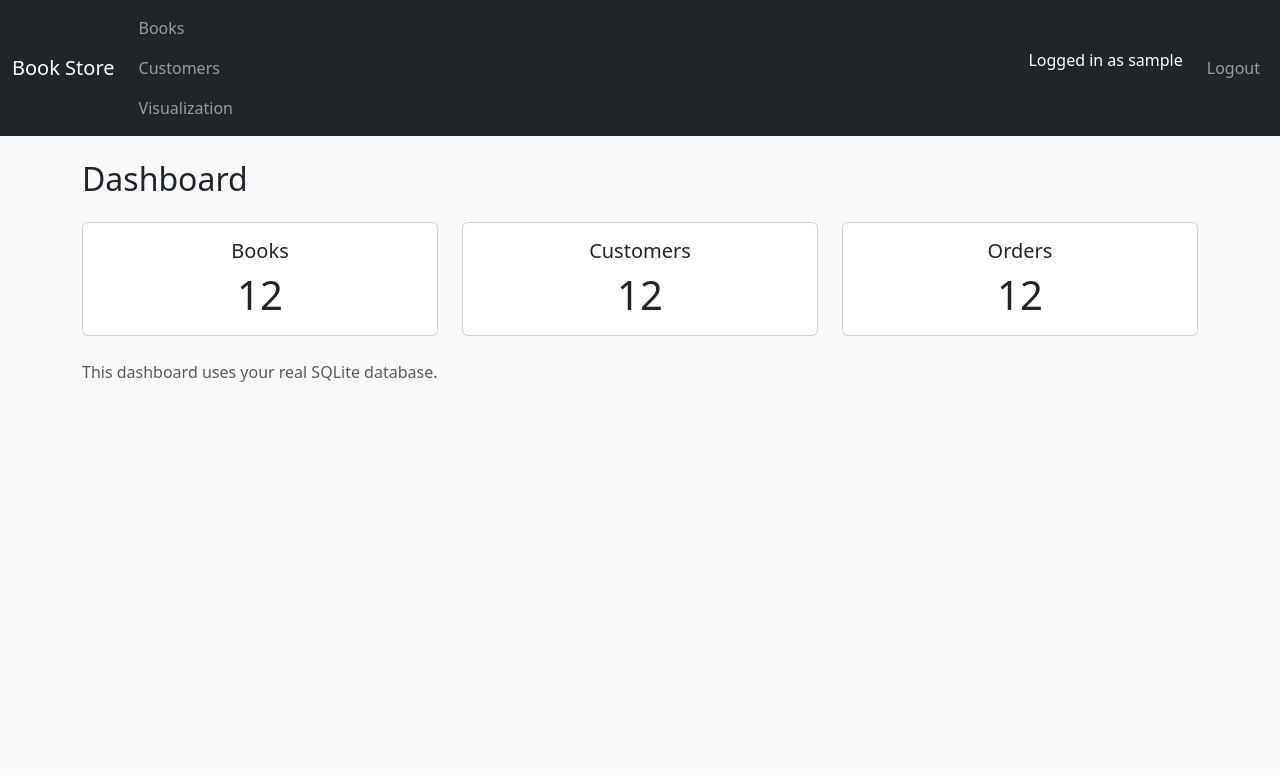
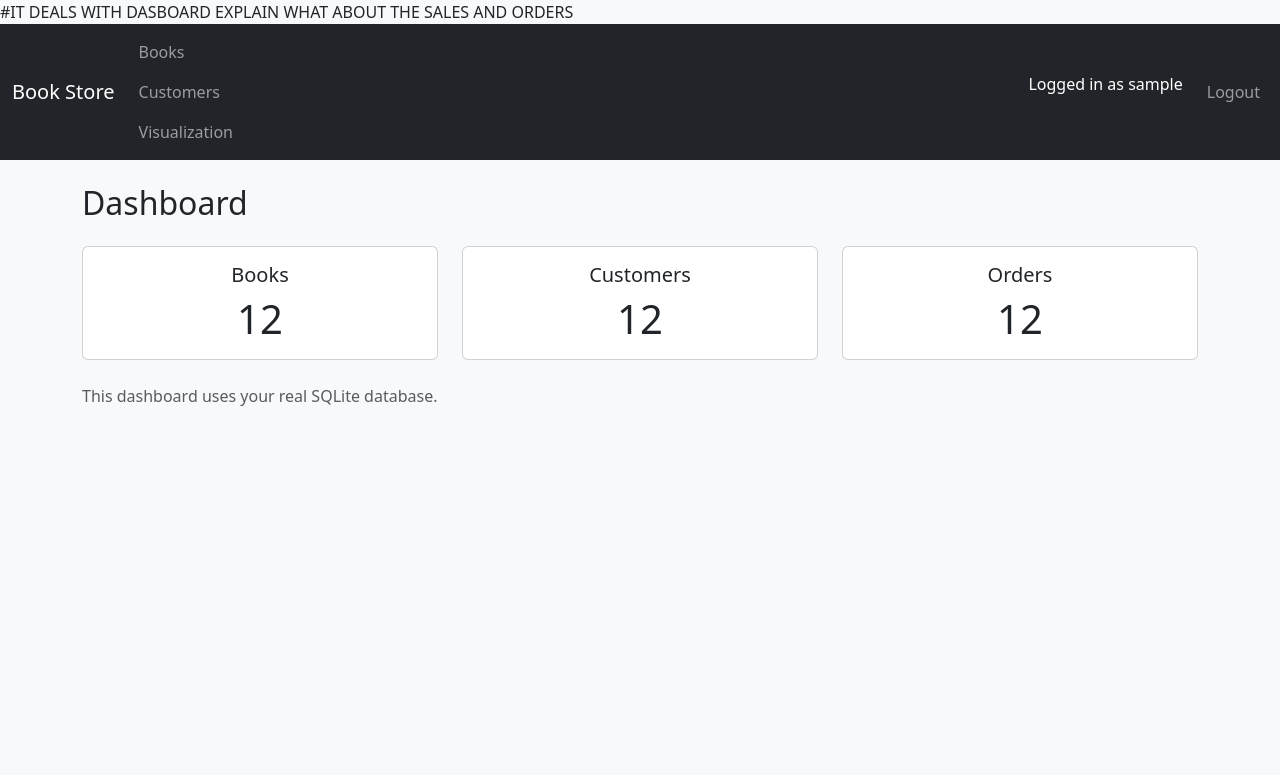
Before and after one commit to Ghc3902/BookStore, a Flask app: page / in a window 1280 px wide. Shown: the top 775 px of the page. Run offline with Flask 3, Linux system fonts and the light colour scheme; a user stored in the database is signed in; data comes from the database, SQL or seed files in the repository.

Commit message:
Add comment about dashboard functionality
Added a comment explaining the purpose of the dashboard.

```diff
--- a/templates/dashboard.html
+++ b/templates/dashboard.html
@@ -1,4 +1,4 @@
-
+#IT DEALS WITH DASBOARD EXPLAIN WHAT ABOUT THE SALES AND ORDERS
 {% extends "base.html" %}
 {% block content %}
 <h2 class="mb-4">Dashboard</h2>
```
